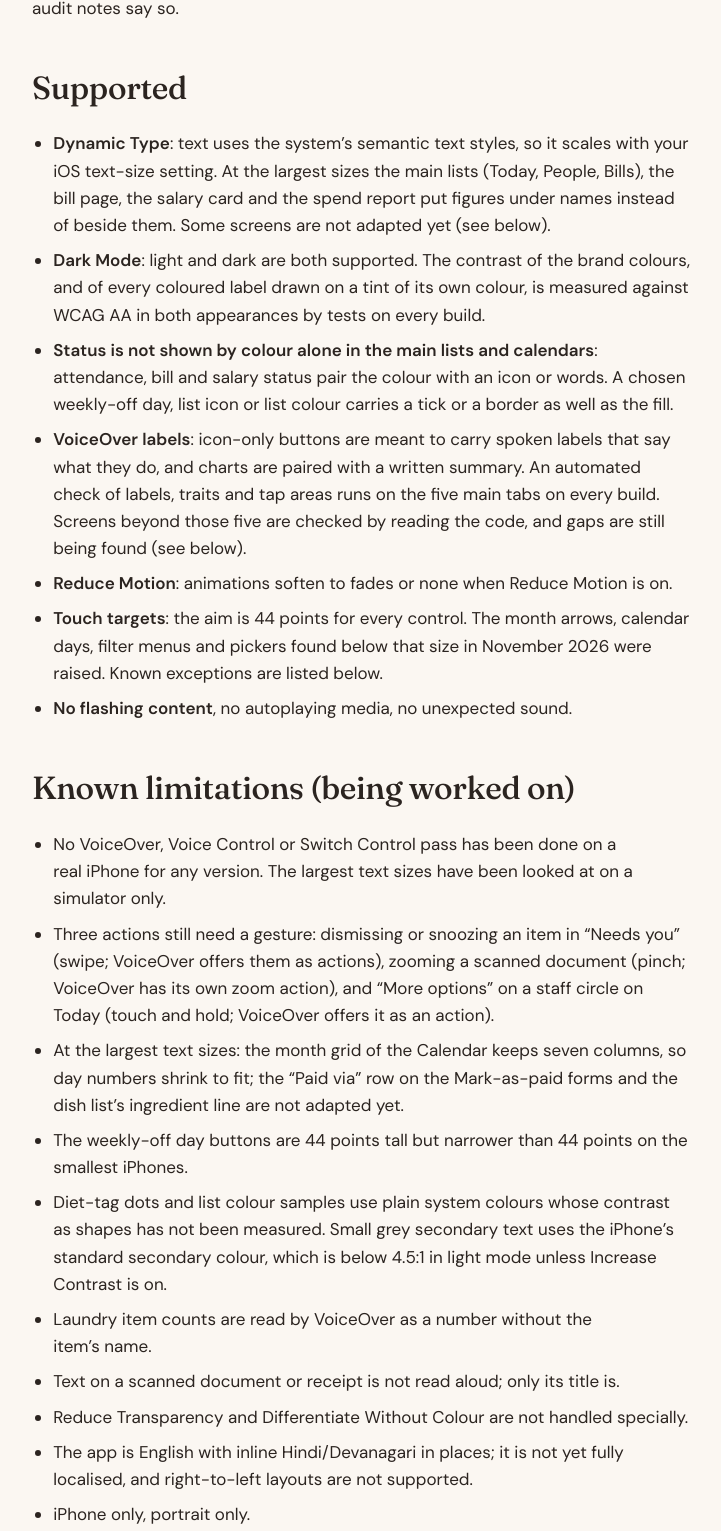
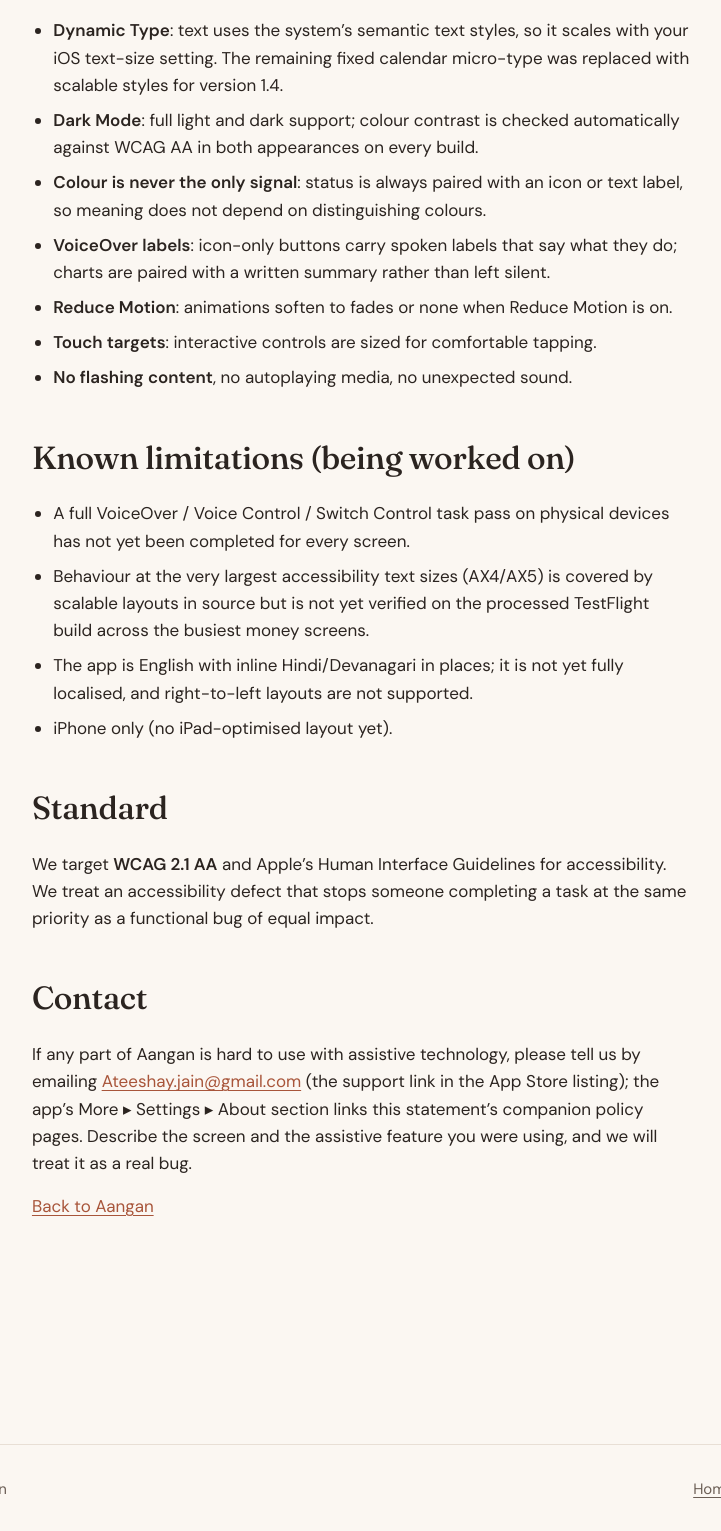
Before and after one commit to ateeshayjain/ateeshayjain.github.io, a plain HTML site: page apps/aangan/accessibility/index.html in a window 1280 px wide. Shown: the part 797-2328 px from the top of the page, without its empty margins (278-999 px from the left). Drawn offline with Linux system fonts and the light colour scheme.

Commit message:
fix: match documents to live versions
Co-Authored-By: Claude Opus 5.5 <noreply@anthropic.com>

```diff
--- a/apps/aangan/accessibility/index.html
+++ b/apps/aangan/accessibility/index.html
@@ -37,38 +37,32 @@
       <div class="wrap">
         <p class="eyebrow"><a href="/apps/aangan/">Aangan — Home Manager</a></p>
         <h1 id="page-title">Accessibility statement</h1>
-        <p class="lede">Last updated 12 November 2026, corrected after the November 2026 audit. First written 22 August 2026.</p>
+        <p class="lede">Last updated 22 August 2026.</p>
         <hr class="rule">
       </div>
     </section>
 
     <section class="section">
       <div class="wrap prose">
-        <p>Aangan is built to be usable by everyone who runs an Indian household, including people who rely on assistive technology. This statement describes what is supported today, what is not yet verified, and how to reach us. Nothing below has been checked with VoiceOver, Voice Control or Switch Control on a real iPhone yet; where a line rests on a simulator check or on reading the code, our accessibility audit notes say so.</p>
+        <p>Aangan is built to be usable by everyone who runs an Indian household, including people who rely on assistive technology. This statement describes what is supported today, what is not yet verified, and how to reach us.</p>
 
         <h2 id="supported">Supported</h2>
         <ul>
-          <li><strong>Dynamic Type</strong>: text uses the system’s semantic text styles, so it scales with your iOS text-size setting. At the largest sizes the main lists (Today, People, Bills), the bill page, the salary card and the spend report put figures under names instead of beside them. Some screens are not adapted yet (see below).</li>
-          <li><strong>Dark Mode</strong>: light and dark are both supported. The contrast of the brand colours, and of every coloured label drawn on a tint of its own colour, is measured against WCAG AA in both appearances by tests on every build.</li>
-          <li><strong>Status is not shown by colour alone in the main lists and calendars</strong>: attendance, bill and salary status pair the colour with an icon or words. A chosen weekly-off day, list icon or list colour carries a tick or a border as well as the fill.</li>
-          <li><strong>VoiceOver labels</strong>: icon-only buttons are meant to carry spoken labels that say what they do, and charts are paired with a written summary. An automated check of labels, traits and tap areas runs on the five main tabs on every build. Screens beyond those five are checked by reading the code, and gaps are still being found (see below).</li>
+          <li><strong>Dynamic Type</strong>: text uses the system’s semantic text styles, so it scales with your iOS text-size setting. The remaining fixed calendar micro-type was replaced with scalable styles for version 1.4.</li>
+          <li><strong>Dark Mode</strong>: full light and dark support; colour contrast is checked automatically against WCAG AA in both appearances on every build.</li>
+          <li><strong>Colour is never the only signal</strong>: status is always paired with an icon or text label, so meaning does not depend on distinguishing colours.</li>
+          <li><strong>VoiceOver labels</strong>: icon-only buttons carry spoken labels that say what they do; charts are paired with a written summary rather than left silent.</li>
           <li><strong>Reduce Motion</strong>: animations soften to fades or none when Reduce Motion is on.</li>
-          <li><strong>Touch targets</strong>: the aim is 44 points for every control. The month arrows, calendar days, filter menus and pickers found below that size in November 2026 were raised. Known exceptions are listed below.</li>
+          <li><strong>Touch targets</strong>: interactive controls are sized for comfortable tapping.</li>
           <li><strong>No flashing content</strong>, no autoplaying media, no unexpected sound.</li>
         </ul>
 
         <h2 id="limitations">Known limitations (being worked on)</h2>
         <ul>
-          <li>No VoiceOver, Voice Control or Switch Control pass has been done on a real iPhone for any version. The largest text sizes have been looked at on a simulator only.</li>
-          <li>Three actions still need a gesture: dismissing or snoozing an item in “Needs you” (swipe; VoiceOver offers them as actions), zooming a scanned document (pinch; VoiceOver has its own zoom action), and “More options” on a staff circle on Today (touch and hold; VoiceOver offers it as an action).</li>
-          <li>At the largest text sizes: the month grid of the Calendar keeps seven columns, so day numbers shrink to fit; the “Paid via” row on the Mark-as-paid forms and the dish list’s ingredient line are not adapted yet.</li>
-          <li>The weekly-off day buttons are 44 points tall but narrower than 44 points on the smallest iPhones.</li>
-          <li>Diet-tag dots and list colour samples use plain system colours whose contrast as shapes has not been measured. Small grey secondary text uses the iPhone’s standard secondary colour, which is below 4.5:1 in light mode unless Increase Contrast is on.</li>
-          <li>Laundry item counts are read by VoiceOver as a number without the item’s name.</li>
-          <li>Text on a scanned document or receipt is not read aloud; only its title is.</li>
-          <li>Reduce Transparency and Differentiate Without Colour are not handled specially.</li>
+          <li>A full VoiceOver / Voice Control / Switch Control task pass on physical devices has not yet been completed for every screen.</li>
+          <li>Behaviour at the very largest accessibility text sizes (AX4/AX5) is covered by scalable layouts in source but is not yet verified on the processed TestFlight build across the busiest money screens.</li>
           <li>The app is English with inline Hindi/Devanagari in places; it is not yet fully localised, and right-to-left layouts are not supported.</li>
-          <li>iPhone only, portrait only.</li>
+          <li>iPhone only (no iPad-optimised layout yet).</li>
         </ul>
 
         <h2 id="standard">Standard</h2>
```
Also changed, not shown: apps/aangan/index.html (+1 -1 lines), apps/tattvam/index.html (+1 -1 lines).
